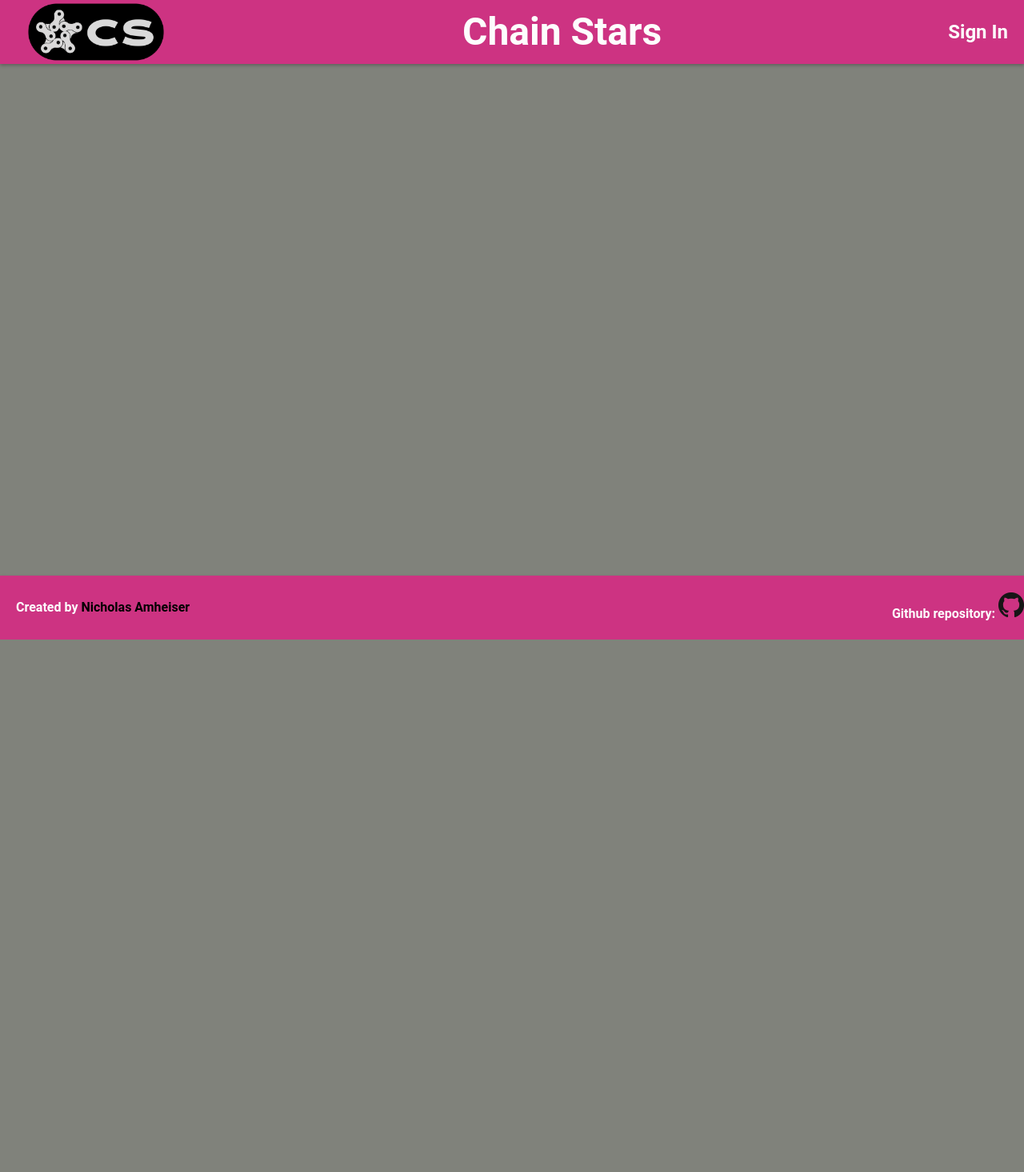
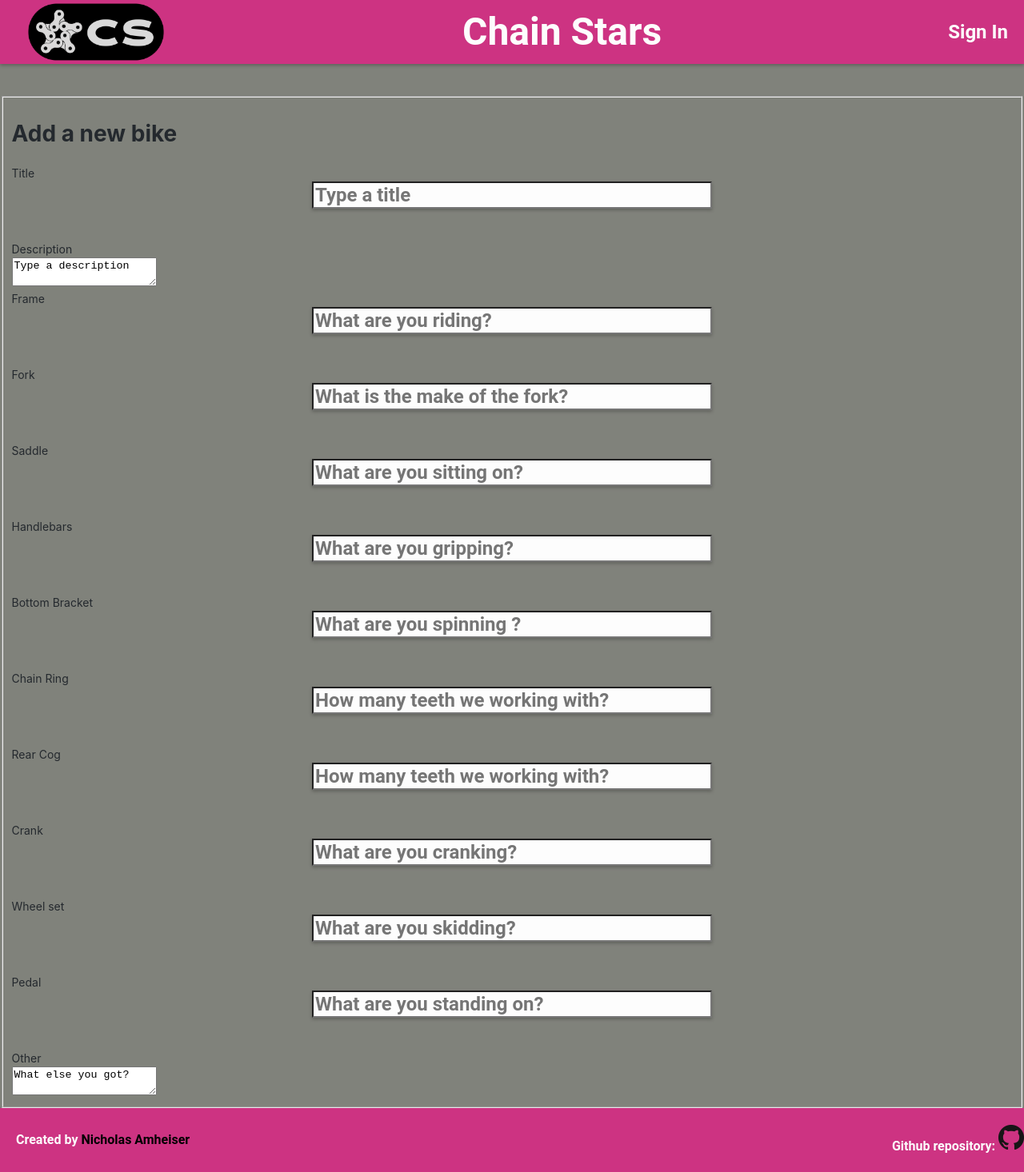
Before and after one commit to Amheisern/BikeCheck, a React (Vite) app in the folder ClientApp/: page /add in a window 1280 px wide. Shown: the whole page at 80% size. Before the commit the page ends 800 px from the top, so only its background shows below. Built offline with nearby package versions, Linux system fonts and the light colour scheme.

Commit message:
added route for adding new bike added addBike page with form.  modified form added bike type ... fixed footer

```diff
--- a/ClientApp/src/App.tsx
+++ b/ClientApp/src/App.tsx
@@ -3,6 +3,7 @@ import logo from './images/logoCS.png'
 import git from './images/GitHubSmall.png'
 import { Route, Routes } from 'react-router'
 import { Landing } from './pages/Landing'
+import { AddBicycle } from './pages/AddBicycle'
 
 export function App() {
   return (
@@ -14,6 +15,7 @@ export function App() {
       </header>
       <Routes>
         <Route path="/" element={<Landing />} />
+        <Route path="/add" element={<AddBicycle />} />
       </Routes>
       <footer>
         <div className="footer">
--- a/ClientApp/src/index.scss
+++ b/ClientApp/src/index.scss
@@ -196,7 +196,7 @@ a:visited {
   font-weight: bold;
   font-family: 'Roboto', sans-serif;
   box-shadow: 0px 2px 4px rgba(0, 0, 0, 0.25);
-  position: absolute;
+  position: relative;
   bottom: 0;
   width: 100vw;
 }
--- /dev/null
+++ b/ClientApp/src/pages/AddBicycle.tsx
@@ -0,0 +1,223 @@
+import React, { useState } from 'react'
+import { BicycleType } from '../types'
+
+export function AddBicycle() {
+  const [newBicycle, setNewBicycle] = useState<BicycleType>({
+    id: undefined,
+    userId: undefined,
+    title: '',
+    description: '',
+    frame: '',
+    fork: '',
+    saddle: '',
+    handlebar: '',
+    bottomBracket: '',
+    chainRing: '',
+    rearCog: '',
+    crank: '',
+    wheels: '',
+    pedals: '',
+    other: '',
+  })
+
+  return (
+    <div>
+      <form className="form-horizontal">
+        <fieldset>
+          <h1>Add a new bike</h1>
+          <div className="form-group">
+            <label className="col-md-4 control-label" htmlFor="Title">
+              Title
+            </label>
+            <div className="col-md-4">
+              <input
+                id="Title"
+                name="Title"
+                value={newBicycle.title}
+                type="text"
+                placeholder="Type a title"
+                className="form-control input-md"
+              />
+            </div>
+          </div>
+
+          <div className="form-group">
+            <label className="col-md-4 control-label" htmlFor="Description">
+              Description
+            </label>
+            <div className="col-md-4">
+              <textarea
+                className="form-control"
+                id="Description"
+                name="Description"
+              >
+                Type a description
+              </textarea>
+            </div>
+          </div>
+
+          <div className="form-group">
+            <label className="col-md-4 control-label" htmlFor="Frame">
+              Frame
+            </label>
+            <div className="col-md-4">
+              <input
+                id="Frame"
+                name="Frame"
+                type="text"
+                placeholder="What are you riding?"
+                className="form-control input-md"
+              />
+            </div>
+          </div>
+
+          <div className="form-group">
+            <label className="col-md-4 control-label" htmlFor="Fork">
+              Fork
+            </label>
+            <div className="col-md-4">
+              <input
+                id="Fork"
+                name="Fork"
+                type="text"
+                placeholder="What is the make of the fork?"
+                className="form-control input-md"
+              />
+            </div>
+          </div>
+
+          <div className="form-group">
+            <label className="col-md-4 control-label" htmlFor="Saddle">
+              Saddle
+            </label>
+            <div className="col-md-4">
+              <input
+                id="Saddle"
+                name="Saddle"
+                type="text"
+                placeholder="What are you sitting on?"
+                className="form-control input-md"
+              />
+            </div>
+          </div>
+
+          <div className="form-group">
+            <label className="col-md-4 control-label" htmlFor="Handlebars">
+              Handlebars
+            </label>
+            <div className="col-md-4">
+              <input
+                id="Handlebars"
+                name="Handlebars"
+                type="text"
+                placeholder="What are you gripping?"
+                className="form-control input-md"
+              />
+            </div>
+          </div>
+
+          <div className="form-group">
+            <label className="col-md-4 control-label" htmlFor="Bottom Bracket">
+              Bottom Bracket
+            </label>
+            <div className="col-md-4">
+              <input
+                id="Bottom Bracket"
+                name="Bottom Bracket"
+                type="text"
+                placeholder="What are you spinning ?"
+                className="form-control input-md"
+              />
+            </div>
+          </div>
+
+          <div className="form-group">
+            <label className="col-md-4 control-label" htmlFor="Chain Ring">
+              Chain Ring
+            </label>
+            <div className="col-md-4">
+              <input
+                id="Chain Ring"
+                name="Chain Ring"
+                type="text"
+                placeholder="How many teeth we working with?"
+                className="form-control input-md"
+              />
+            </div>
+          </div>
+
+          <div className="form-group">
+            <label className="col-md-4 control-label" htmlFor="Rear Cog">
+              Rear Cog
+            </label>
+            <div className="col-md-4">
+              <input
+                id="Rear Cog"
+                name="Rear Cog"
+                type="text"
+                placeholder="How many teeth we working with?"
+                className="form-control input-md"
+              />
+            </div>
+          </div>
+
+          <div className="form-group">
+            <label className="col-md-4 control-label" htmlFor="Crank">
+              Crank
+            </label>
+            <div className="col-md-4">
+              <input
+                id="Crank"
+                name="Crank"
+                type="text"
+                placeholder="What are you cranking?"
+                className="form-control input-md"
+              />
+            </div>
+          </div>
+
+          <div className="form-group">
+            <label className="col-md-4 control-label" htmlFor="Wheel set">
+              Wheel set
+            </label>
+            <div className="col-md-4">
+              <input
+                id="Wheel set"
+                name="Wheel set"
+                type="text"
+                placeholder="What are you skidding?"
+                className="form-control input-md"
+              />
+            </div>
+          </div>
+
+          <div className="form-group">
+            <label className="col-md-4 control-label" htmlFor="Pedal">
+              Pedal
+            </label>
+            <div className="col-md-4">
+              <input
+                id="Pedal"
+                name="Pedal"
+                type="text"
+                placeholder="What are you standing on?"
+                className="form-control input-md"
+              />
+            </div>
+          </div>
+
+          <div className="form-group">
+            <label className="col-md-4 control-label" htmlFor="Other">
+              Other
+            </label>
+            <div className="col-md-4">
+              <textarea className="form-control" id="Other" name="Other">
+                What else you got?
+              </textarea>
+            </div>
+          </div>
+        </fieldset>
+      </form>
+    </div>
+  )
+}
--- a/ClientApp/src/types.ts
+++ b/ClientApp/src/types.ts
@@ -6,8 +6,8 @@ export interface CSSStarsProperties extends CSSProperties {
 }
 
 export type BicycleType = {
-  id: number
-  userId: string
+  id: number | undefined
+  userId: string | undefined
   title: string
   description: string
   frame: string
```
Also changed, not shown: 1 other file (tests, documents, lock files or other folders).
